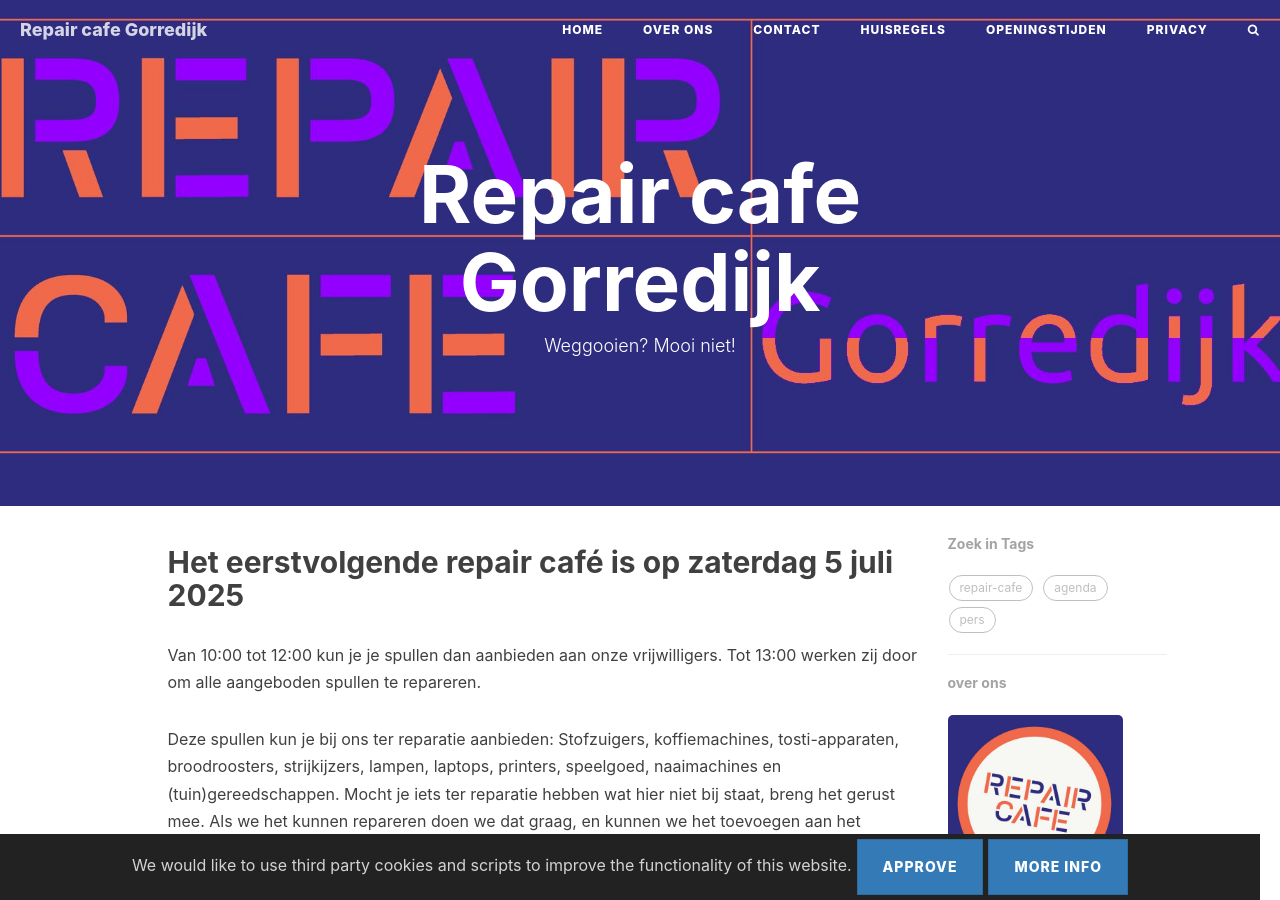
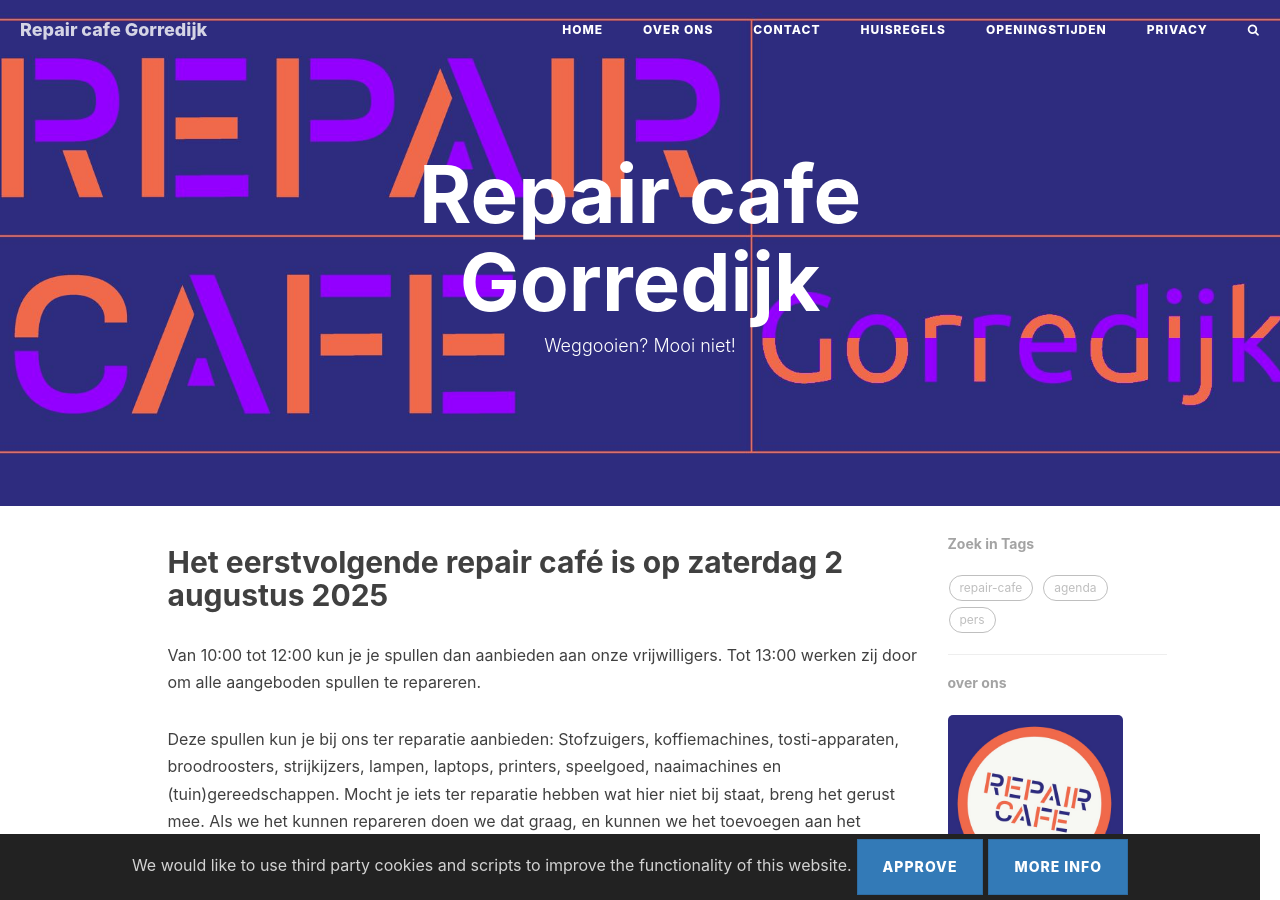
Before and after one commit to jpyp/jpyp.github.io, a Jekyll site: the page built from index.html, in a window 1280 px wide and 900 px high. Built offline with Jekyll 4.4.1, drawn with Linux system fonts in a browser that asks for light colours; nearby versions of some CDN libraries; the list of posts is cut into pages by our own code; comment, search, counter and statistics services are not loaded.

Commit message:
Update index.html
Update date

```diff
--- a/index.html
+++ b/index.html
@@ -2,7 +2,7 @@
 layout: page
 description: "Weggooien? Mooi niet!"
 ---
-<h2>Het eerstvolgende repair café is op zaterdag 5 juli 2025</h2>
+<h2>Het eerstvolgende repair café is op zaterdag 2 augustus 2025</h2>
 
 <p>Van 10:00 tot 12:00 kun je je spullen dan aanbieden aan onze vrijwilligers. Tot 13:00 werken zij door om alle aangeboden spullen te repareren.</p>
 
```
